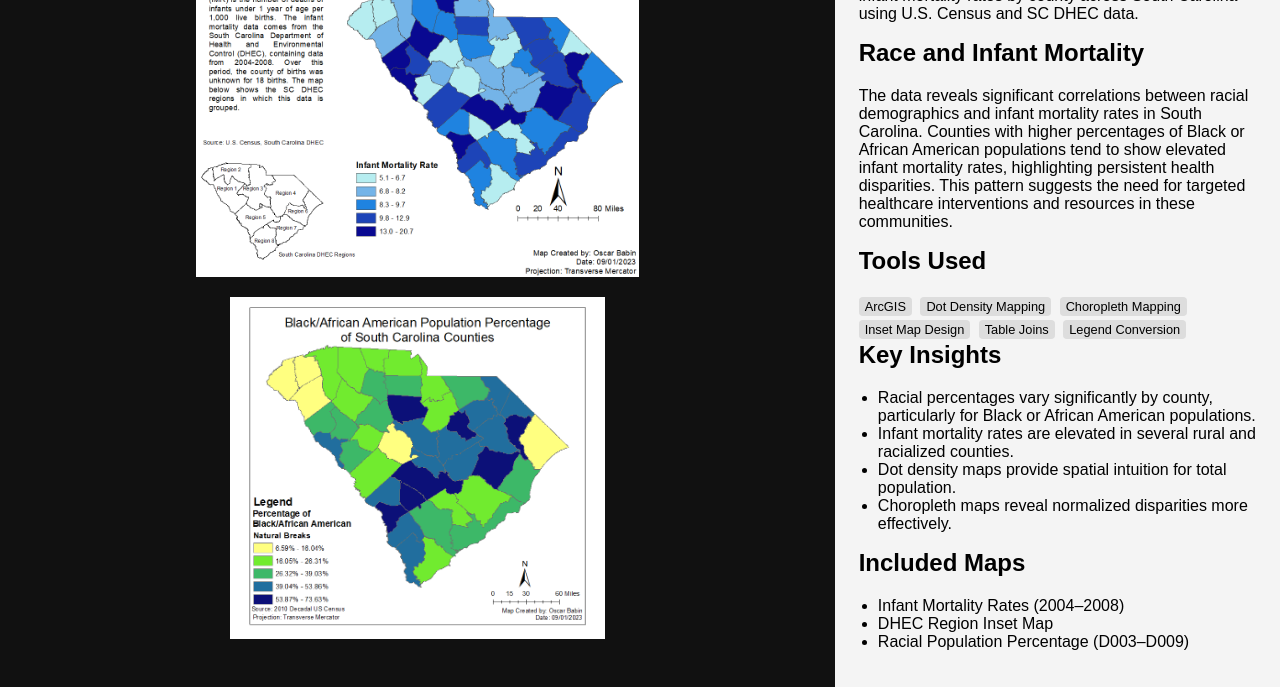
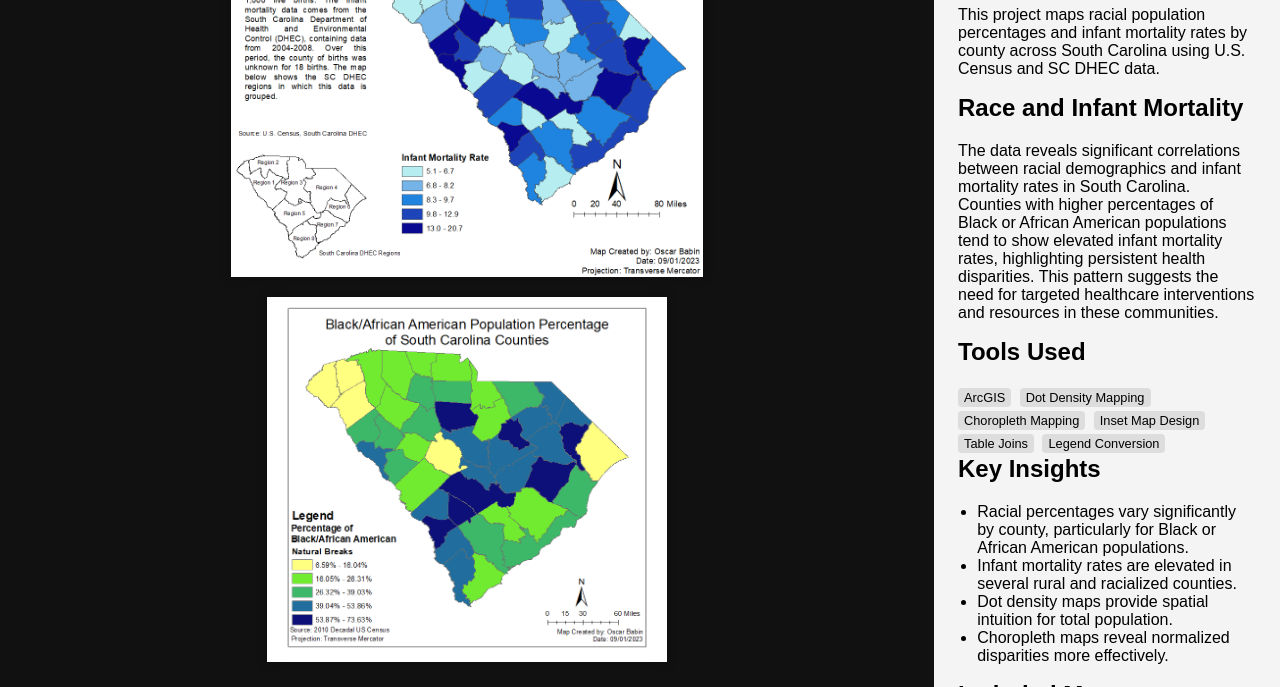
Before and after one commit to y8o/infant_mortality_SC, a plain HTML site: page index.html in a window 1280 px wide. Shown: the part 113-800 px from the top of the page. Drawn offline with Linux system fonts and the light colour scheme.

Commit message:
made images more readable

```diff
--- a/index.html
+++ b/index.html
@@ -20,7 +20,7 @@
       overflow: hidden;
     }
     .image-viewer {
-      flex: 2;
+      flex: 3;
       height: 100%;
       display: flex;
       flex-direction: column;
@@ -31,15 +31,17 @@
       padding: 20px;
     }
     .image-viewer img {
-      max-width: 100%;
-      max-height: 45%;
+      max-width: 95%;
+      max-height: 48%;
       object-fit: contain;
+      box-shadow: 0 0 10px rgba(0,0,0,0.3);
     }
     .sidebar {
       flex: 1;
       padding: 1.5rem;
       background-color: #f4f4f4;
       overflow-y: auto;
+      min-width: 300px;
     }
     h1, h2 { margin-top: 0; }
     ul { padding-left: 1.2rem; }
```
